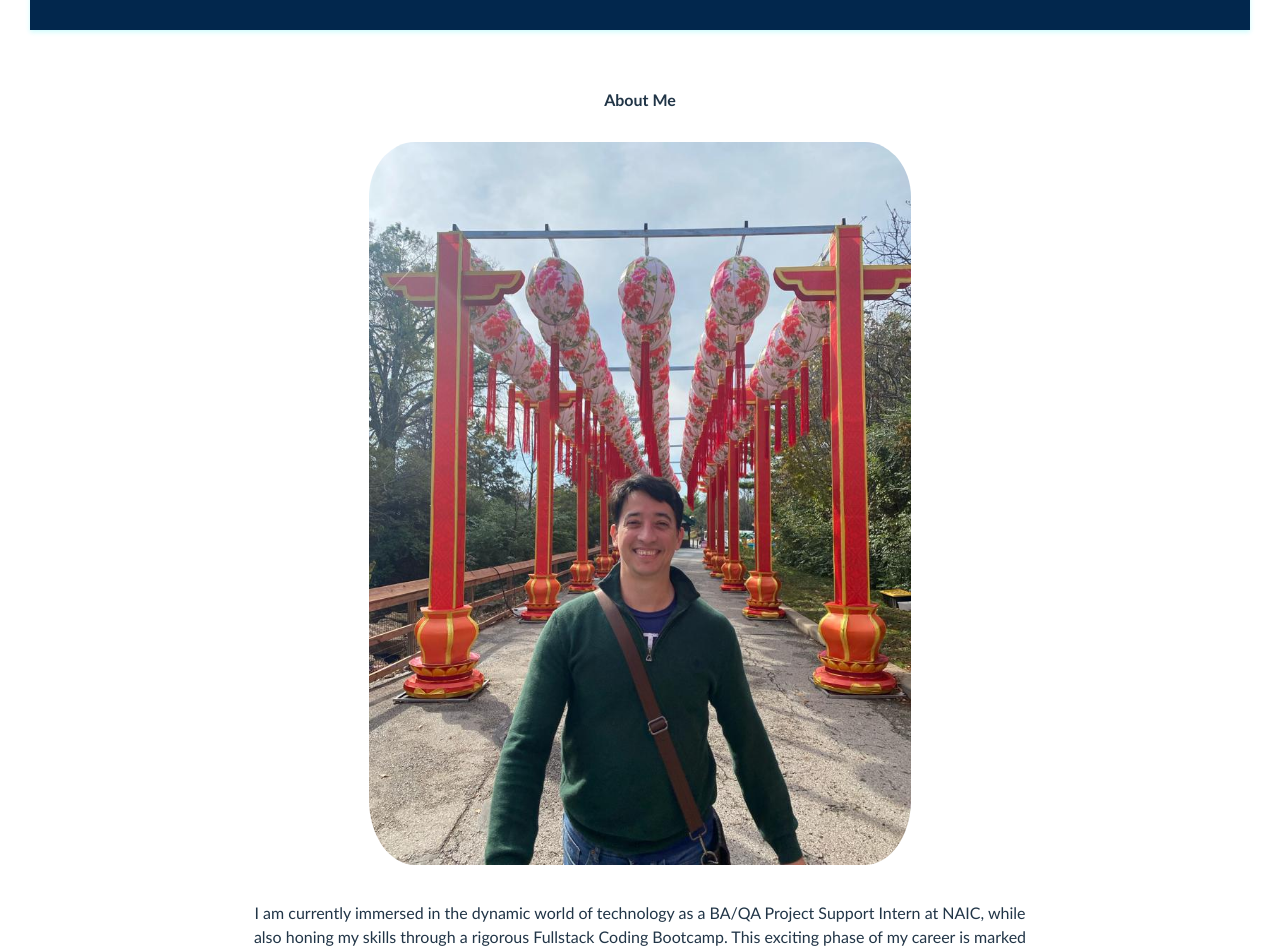
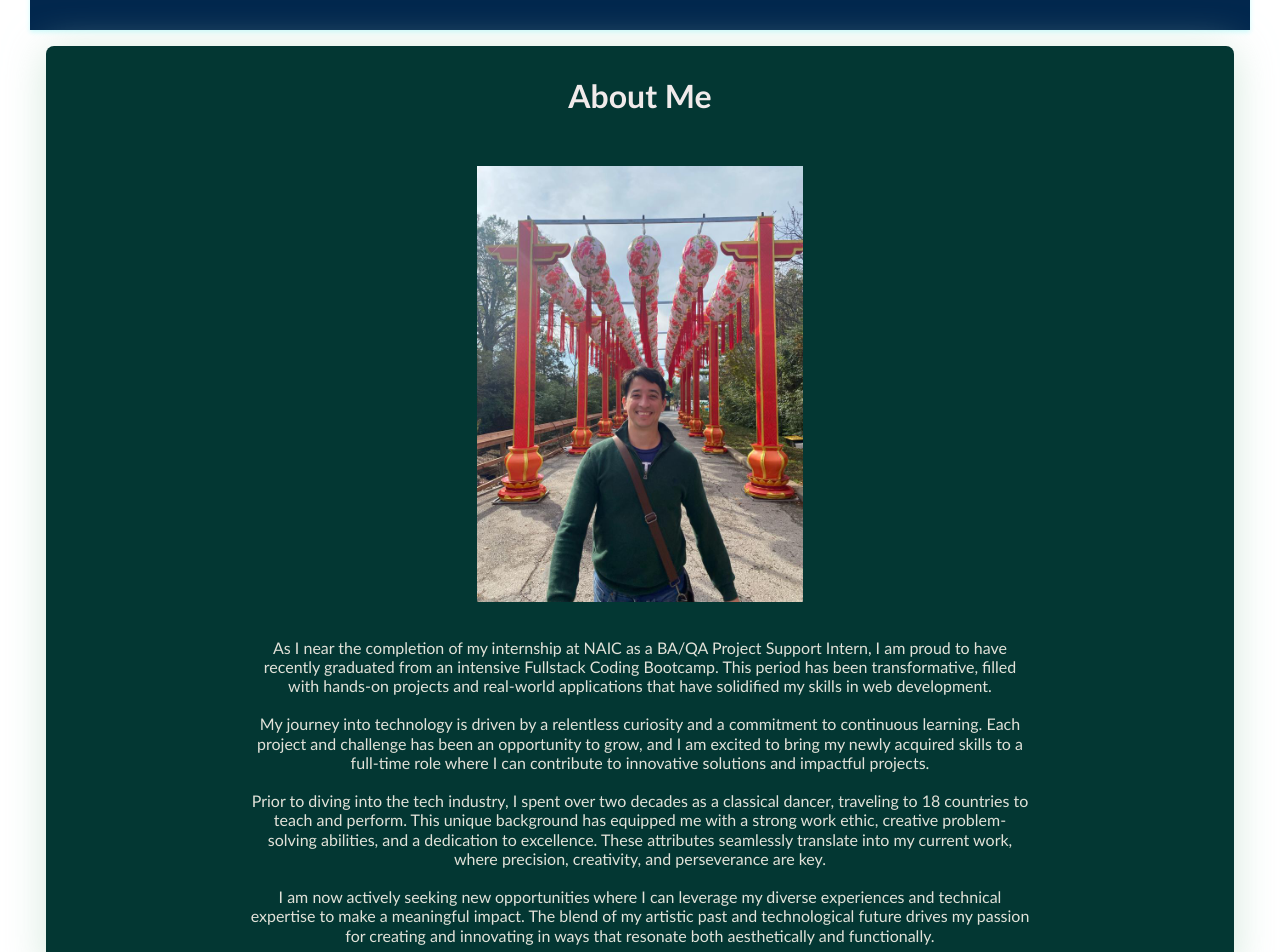
Before and after one commit to elchinatalpf/react-portfolio, a React (Vite) app: page / in a window 1280 px wide. Shown: the part 100-1052 px from the top of the page. Built offline with nearby package versions, Linux system fonts and the light colour scheme; no server answers.

Commit message:
re-touch some about me style

```diff
--- a/src/pages/aboutme/AboutMe.jsx
+++ b/src/pages/aboutme/AboutMe.jsx
@@ -1,27 +1,39 @@
-import React from 'react';
-import photo from '../../assets/portfolio-photo.jpg'
-import './AboutMe.css';
+import React from "react";
+import photo from "../../assets/portfolio-photo.jpg";
+import "./AboutMe.css";
 
 export default function AboutMe() {
   return (
-    <div className='aboutMe-container'>
+    <div className="aboutMe-container">
       <h4>About Me</h4>
-      <img className='photo-javier' src={photo} alt="Javier Morales" />
-      <p className='aboutMe-text'>
-      I am currently immersed in the dynamic world of technology as a
-      BA/QA Project Support Intern at NAIC, while also honing my skills
-      through a rigorous Fullstack Coding Bootcamp. This exciting phase
-      of my career is marked by constant learning and the application of
-      knowledge in real-world projects, which prepares me to face the
-      challenges of the technology industry head-on. The opportunities
-      ahead are incredibly promising and I am fully committed to leveraging
-      my diverse experiences to excel in this field.
-      <br />
-      Fun fact, I bring a unique perspective from my past life as
-      a classical dancer. With over 20 years of experience, I have taught
-      and performed for audiences around the world, an adventure that has
-      instilled in me discipline, creativity and a passion for excellence,
-      qualities that I now bring to my burgeoning career in technology.
+      <img className="photo-javier" src={photo} alt="Javier Morales" />
+      <p className="aboutMe-text">
+        As I near the completion of my internship at NAIC as a BA/QA Project
+        Support Intern, I am proud to have recently graduated from an intensive
+        Fullstack Coding Bootcamp. This period has been transformative, filled
+        with hands-on projects and real-world applications that have solidified
+        my skills in web development.
+        <br />
+        <br />
+        My journey into technology is driven by a relentless curiosity and a
+        commitment to continuous learning. Each project and challenge has been
+        an opportunity to grow, and I am excited to bring my newly acquired
+        skills to a full-time role where I can contribute to innovative
+        solutions and impactful projects.
+        <br />
+        <br />
+        Prior to diving into the tech industry, I spent over two decades as a
+        classical dancer, traveling to 18 countries to teach and perform. This
+        unique background has equipped me with a strong work ethic, creative
+        problem-solving abilities, and a dedication to excellence. These
+        attributes seamlessly translate into my current work, where precision,
+        creativity, and perseverance are key.
+        <br />
+        <br />I am now actively seeking new opportunities where I can leverage
+        my diverse experiences and technical expertise to make a meaningful
+        impact. The blend of my artistic past and technological future drives my
+        passion for creating and innovating in ways that resonate both
+        aesthetically and functionally.
       </p>
     </div>
   );
--- a/src/pages/aboutme/aboutMe.css
+++ b/src/pages/aboutme/aboutMe.css
@@ -3,17 +3,30 @@
     flex-direction: column;
     align-items: center;
     text-align: center;
-    padding: 2rem;
+    padding: 1rem;
+    background-color: #033733;
+    border-radius: 8px;
+    box-shadow: 0 4px 40px rgba(187, 220, 200, 0.644);
+}
+
+.aboutMe-container h4 {
+    font-size: 2rem;
+    margin-bottom: 1rem;
+    color: #f0eaea;
 }
 
 .photo-javier {
     display: block;
-    width: 50%;
+    width: 30%;
     height: auto;
-    border-radius: 10%;
+    border-radius: 3%;
+    margin: 0 auto 1.5rem auto;
     margin-bottom: 1rem;
 }
 
 .aboutMe-text {
+    font-size: 1rem;
+    line-height: 1.2;
     max-width: 800px;
+    color: #e2e2d9;
 }
```
